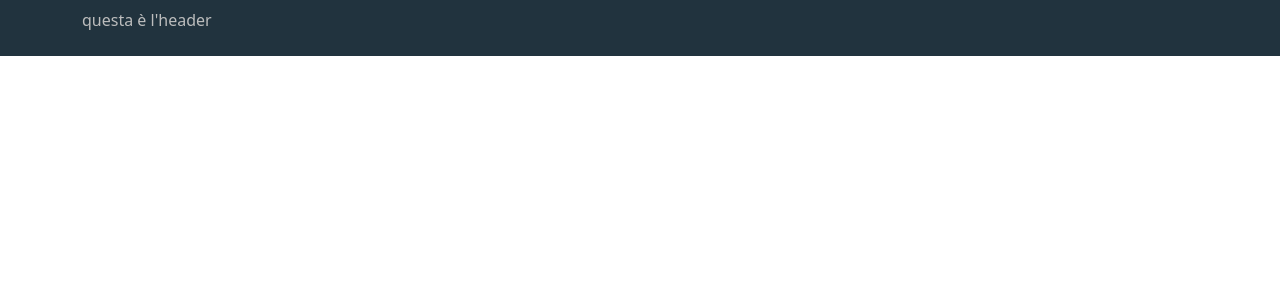
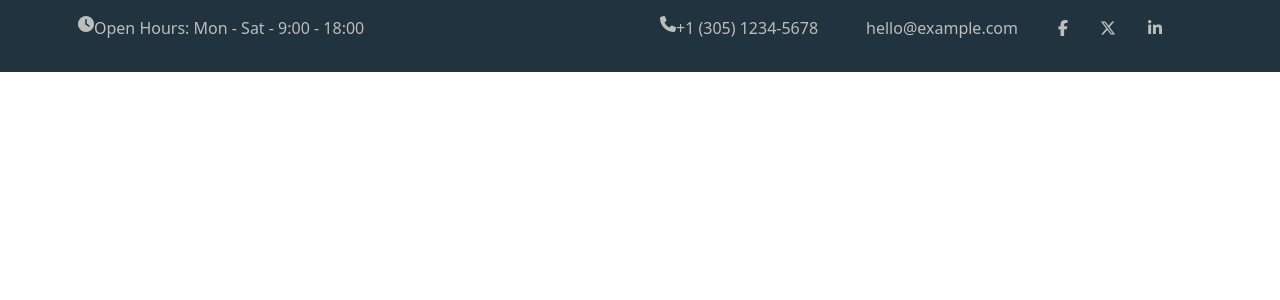
Before and after one commit to davide-piarulli/proj-html-vuejs, a Vue app: page / in a window 1280 px wide. Shown: the top 300 px of the page. Built offline with nearby package versions, Linux system fonts and the light colour scheme.

Commit message:
[add] static header

```diff
--- a/index.html
+++ b/index.html
@@ -3,6 +3,14 @@
   <head>
     <meta charset="UTF-8" />
     <meta name="viewport" content="width=device-width, initial-scale=1.0" />
+    <!-- font awesome -->
+    <link
+      rel="stylesheet"
+      href="https://cdnjs.cloudflare.com/ajax/libs/font-awesome/6.5.2/css/all.min.css"
+      integrity="sha512-SnH5WK+bZxgPHs44uWIX+LLJAJ9/2PkPKZ5QiAj6Ta86w+fsb2TkcmfRyVX3pBnMFcV7oQPJkl9QevSCWr3W6A=="
+      crossorigin="anonymous"
+      referrerpolicy="no-referrer"
+    />
     <title>Cargo Transport</title>
   </head>
   <body>
--- a/src/components/Header.vue
+++ b/src/components/Header.vue
@@ -7,14 +7,40 @@ export default {};
   <header>
     <nav class="navbar">
       <div class="container">
-        <p>questa è l'header</p>
+        <div class="row w-100">
+          <!-- LEFT COLUMN -->
+          <div class="col-6 d-flex p-2">
+            <i class="fa-solid fa-clock"></i>
+            <p>Open Hours: Mon - Sat - 9:00 - 18:00</p>
+          </div>
+          <!-- /LEFT COLUMN -->
+
+          <!-- RIGHT COLUMN -->
+          <div
+            class="col-6 d-flex justify-content-end align-content-center p-2"
+          >
+            <div class="phone d-flex px-4">
+              <i class="fa-solid fa-phone"></i>
+              <span>+1 (305) 1234-5678</span>
+            </div>
+            <div class="email d-flex px-4">
+              <span>hello@example.com</span>
+            </div>
+            <div class="social-icons">
+              <i class="fa-brands fa-facebook-f px-3"></i>
+              <i class="fa-brands fa-x-twitter px-3"></i>
+              <i class="fa-brands fa-linkedin-in px-3"></i>
+            </div>
+          </div>
+        </div>
+        <!-- /RIGHT COLUMN -->
       </div>
     </nav>
   </header>
 </template>
 
 <style lang="scss" scoped>
-header{
+header {
   background-color: #21333e;
   color: #bcbdbd;
 }
```
